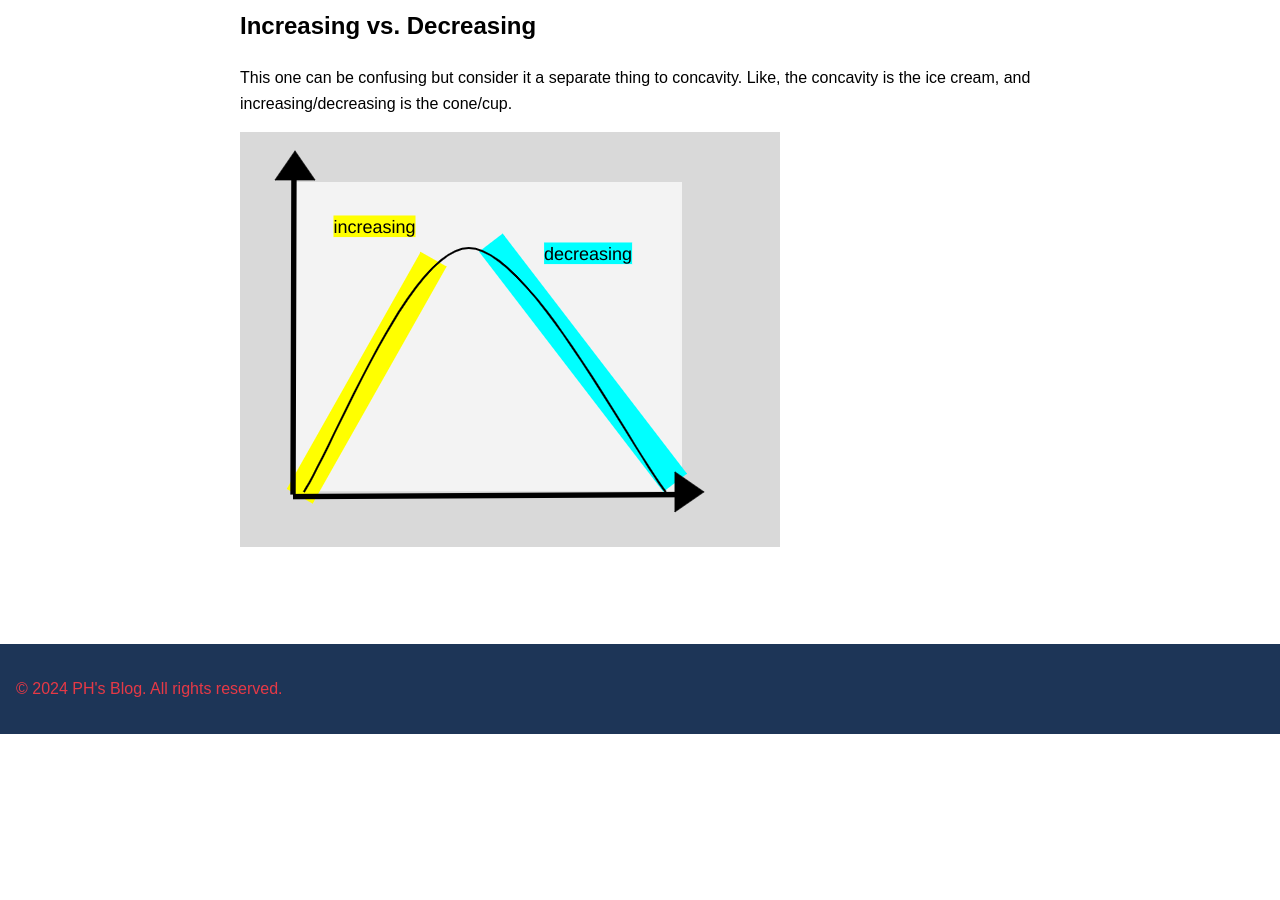
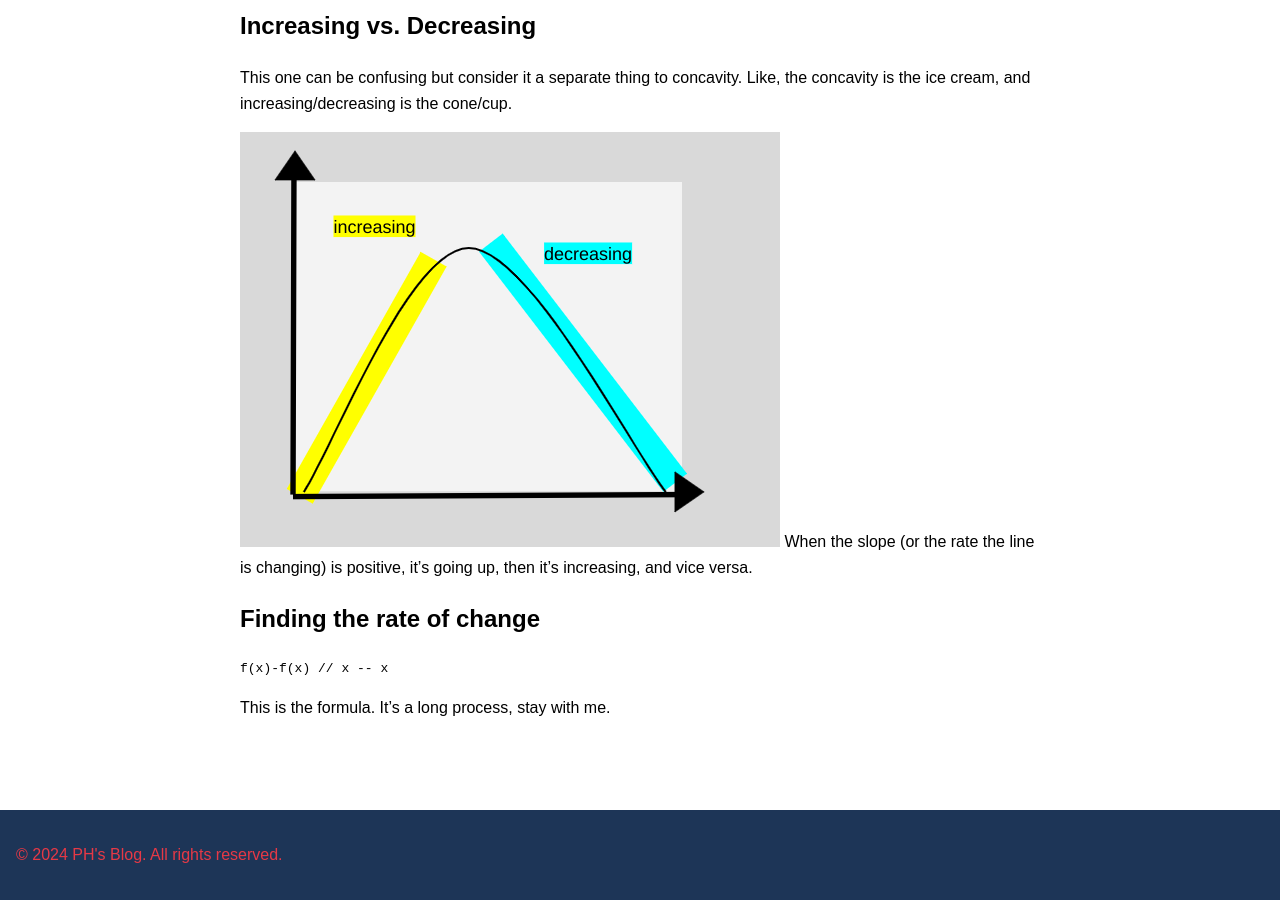
Before and after one commit to CaptainSapphire/PH-s-Blog, a Jekyll site: the page built from _posts/2024-08-16-APPC.md, in a window 1280 px wide and 900 px high, scrolled down 1011 px. Built offline with Jekyll 4.4.1, drawn with Linux system fonts in a browser that asks for light colours; our own code applies the rules of GitHub Pages for plain Markdown files; before the commit the page ends 1745 px from its top, so only the background shows below that.

Commit message:
Update 2024-08-16-APPC.md

````diff
--- a/_posts/2024-08-16-APPC.md
+++ b/_posts/2024-08-16-APPC.md
@@ -14,4 +14,12 @@ There is a simple way to tell the concavity of the graph, which is by drawing a
 ## Increasing vs. Decreasing
 This one can be confusing but consider it a separate thing to concavity. Like, the concavity is the ice cream, and increasing/decreasing is the cone/cup.
 
-![](https://github.com/CaptainSapphire/PH-s-Blog/blob/main/assets/august/Screenshot%202024-08-15%209.14.30%20AM.png?raw=true)
+!["Increasing or Decreasing Graph"](https://github.com/CaptainSapphire/PH-s-Blog/blob/main/assets/august/Screenshot%202024-08-15%209.14.30%20AM.png?raw=true)
+When the slope (or the rate the line is changing) is positive, it's going up, then it's increasing, and vice versa.
+
+## Finding the rate of change
+
+```
+f(x)-f(x) // x -- x
+```
+This is the formula. It's a long process, stay with me.
````
